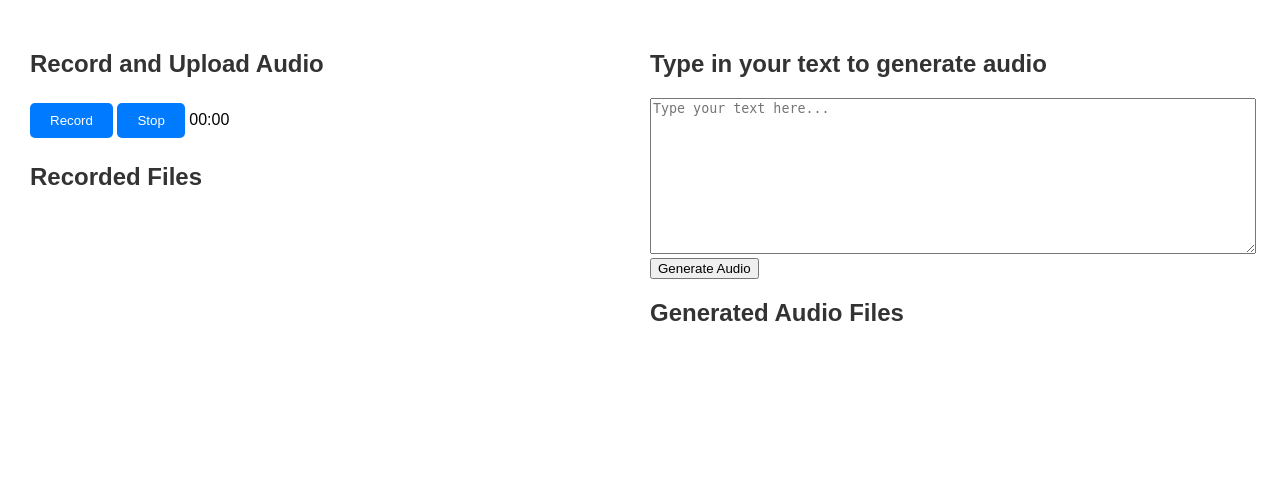
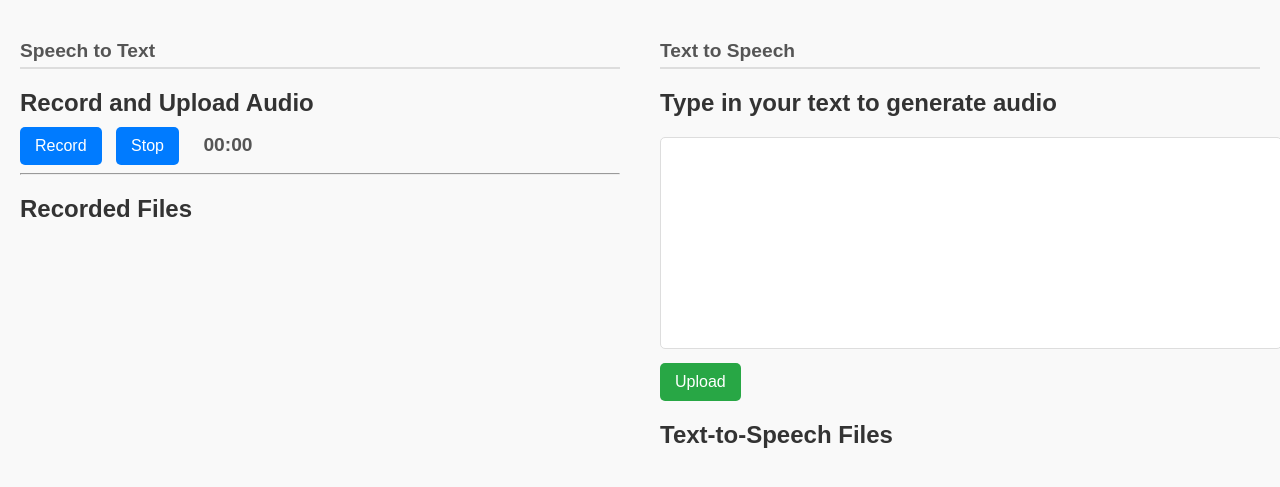
Before and after one commit to jsison2021/conversational-ai-voice, a Flask app: page / in a window 1280 px wide. Shown: the top 487 px of the page. Run offline with Flask 3, Linux system fonts and the light colour scheme.

Commit message:
update project

```diff
--- a/app.py
+++ b/app.py
@@ -1,39 +1,75 @@
 from datetime import datetime
-from flask import Flask, render_template, request, redirect, url_for, send_file, send_from_directory, flash
+from flask import Flask, render_template, request, redirect, url_for, send_file, send_from_directory
 from werkzeug.utils import secure_filename
-from google.cloud import speech, texttospeech
+from google.cloud import speech, texttospeech_v1
+
 import os
 
 app = Flask(__name__)
-app.secret_key = 'your_secret_key_here'  # Replace with a real secret key
 
 # Configure upload folder
-UPLOAD_FOLDER = 'uploads'
-TTS_FOLDER = 'tts'
-ALLOWED_EXTENSIONS = {'wav'}
-app.config['UPLOAD_FOLDER'] = UPLOAD_FOLDER
-app.config['TTS_FOLDER'] = TTS_FOLDER
+UPLOAD_STT = 'UPLOAD_STT'
+UPLOAD_TTS = 'UPLOAD_TTS'
+ALLOWED_EXTENSIONS = {'wav','txt'}
+app.config['UPLOAD_STT'] = UPLOAD_STT
+app.config['UPLOAD_TTS'] = UPLOAD_TTS
 
-os.makedirs(UPLOAD_FOLDER, exist_ok=True)
-os.makedirs(TTS_FOLDER, exist_ok=True)
+os.makedirs(UPLOAD_STT, exist_ok=True)
+os.makedirs(UPLOAD_TTS, exist_ok=True)
+
+# Google Cloud Speech-to-Text client
+client_STT = speech.SpeechClient()
+
+# Google Cloud Text-to-Speech client
+client_TTS = texttospeech_v1.TextToSpeechClient()
 
 def allowed_file(filename):
     return '.' in filename and \
            filename.rsplit('.', 1)[1].lower() in ALLOWED_EXTENSIONS
 
-def get_files(folder):
+def get_STT_files():
     files = []
-    for filename in os.listdir(folder):
+    for filename in os.listdir(UPLOAD_STT):
         if allowed_file(filename):
             files.append(filename)
+            print(filename)
+    files.sort(reverse=True)
+    return files
+
+def get_TTS_files():
+    files = []
+    for filename in os.listdir(UPLOAD_TTS):
+        if allowed_file(filename):
+            files.append(filename)
+            print(filename)
     files.sort(reverse=True)
     return files
 
 @app.route('/')
 def index():
-    uploaded_files = get_files(UPLOAD_FOLDER)
-    tts_files = get_files(TTS_FOLDER)
-    return render_template('index.html', uploaded_files=uploaded_files, tts_files=tts_files)
+    STT_files = get_STT_files()
+    TTS_files = get_TTS_files()
+    return render_template('index.html', STT_files=STT_files, TTS_files = TTS_files)
+
+def sample_recognize(content):
+    audio = speech.RecognitionAudio(content=content)
+
+    config = speech.RecognitionConfig(
+        language_code="en-US",
+        model="latest_long",
+        audio_channel_count=1,
+        enable_word_confidence=True,
+        enable_word_time_offsets=True,
+    )
+
+    operation = client_STT.long_running_recognize(config=config, audio=audio)
+    response = operation.result(timeout=90)
+
+    txt = ''
+    for result in response.results:
+        txt += result.alternatives[0].transcript + '\n'
+
+    return txt
 
 @app.route('/upload', methods=['POST'])
 def upload_audio():
@@ -44,72 +80,93 @@ def upload_audio():
     if file.filename == '':
         flash('No selected file')
         return redirect(request.url)
-    if file and allowed_file(file.filename):
+    if file:
+        # Generate a filename with timestamp
         filename = datetime.now().strftime("%Y%m%d-%I%M%S%p") + '.wav'
-        file_path = os.path.join(app.config['UPLOAD_FOLDER'], filename)
+        file_path = os.path.join(app.config['UPLOAD_STT'], filename)
         file.save(file_path)
 
-        # Google Cloud Speech-to-Text API call
-        client = speech.SpeechClient()
-        with open(file_path, "rb") as audio_file:
-            content = audio_file.read()
+        # Read the audio file content
+        with open(file_path, 'rb') as f:
+            audio_content = f.read()
 
-        audio = speech.RecognitionAudio(content=content)
-        config = speech.RecognitionConfig(
-            encoding=speech.RecognitionConfig.AudioEncoding.LINEAR16,
-            sample_rate_hertz=16000,
-            language_code="en-US",
-        )
+        # Call the speech-to-text function
+        transcript = sample_recognize(audio_content)
 
-        response = client.recognize(config=config, audio=audio)
+        # Save the transcript to a .txt file
+        transcript_filename = filename.replace('.wav', '.txt')
+        transcript_path = os.path.join(app.config['UPLOAD_STT'], transcript_filename)
+        with open(transcript_path, 'w') as txt_file:
+            txt_file.write(transcript)
 
-        # Save transcript to .txt file
-        transcript = "\n".join([result.alternatives[0].transcript for result in response.results])
-        transcript_path = os.path.splitext(file_path)[0] + '.txt'
-        with open(transcript_path, "w") as transcript_file:
-            transcript_file.write(transcript)
+    return redirect('/')  # Success, redirect to homepage
 
-    return redirect('/')
+@app.route('/upload/<filename>')
+def get_file(filename):
+    return send_file(filename)
+
+def sample_synthesize_speech(text=None, ssml=None):
+    input = texttospeech_v1.SynthesisInput()
+    if ssml:
+      input.ssml = ssml
+    else:
+      input.text = text
+
+    voice = texttospeech_v1.VoiceSelectionParams()
+    voice.language_code = "en-UK"
+    # voice.ssml_gender = "MALE"
+
+    audio_config = texttospeech_v1.AudioConfig()
+    audio_config.audio_encoding = "LINEAR16"
+
+    request = texttospeech_v1.SynthesizeSpeechRequest(
+        input=input,
+        voice=voice,
+        audio_config=audio_config,
+    )
+
+    response = client_TTS.synthesize_speech(request=request)
+
+    return response.audio_content
 
 @app.route('/upload_text', methods=['POST'])
 def upload_text():
+    # Get the input text from the form
     text = request.form['text']
+
     if not text:
         flash('No text provided')
-        return redirect('/')
+        return redirect(request.url)
 
-    # Google Cloud Text-to-Speech API call
-    client = texttospeech.TextToSpeechClient()
-    input_text = texttospeech.SynthesisInput(text=text)
+    # Call the Text-to-Speech function
+    audio_content = sample_synthesize_speech(text=text)
 
-    voice = texttospeech.VoiceSelectionParams(
-        language_code="en-US",
-        ssml_gender=texttospeech.SsmlVoiceGender.NEUTRAL
-    )
+    # Generate a unique filename for the audio file
+    filename = datetime.now().strftime("%Y%m%d-%I%M%S%p") + '.wav'
+    file_path = os.path.join(app.config['UPLOAD_TTS'], filename)
 
-    audio_config = texttospeech.AudioConfig(
-        audio_encoding=texttospeech.AudioEncoding.LINEAR16
-    )
+    # Save the audio content to a .wav file
+    with open(file_path, 'wb') as audio_file:
+        audio_file.write(audio_content)
 
-    response = client.synthesize_speech(
-        input=input_text, voice=voice, audio_config=audio_config
-    )
+    return redirect('/')  # Success, redirect to the homepage
 
-    # Save the audio file
-    filename = datetime.now().strftime("%Y%m%d-%I%M%S%p") + '.wav'
-    tts_path = os.path.join(app.config['TTS_FOLDER'], filename)
-    with open(tts_path, "wb") as out:
-        out.write(response.audio_content)
 
-    return redirect('/')
+@app.route('/script.js',methods=['GET'])
+def scripts_js():
+    return send_file('./script.js')
 
 @app.route('/uploads/<filename>')
 def uploaded_file(filename):
-    return send_from_directory(app.config['UPLOAD_FOLDER'], filename)
+    stt_path = os.path.join(app.config['UPLOAD_STT'], filename)
+    tts_path = os.path.join(app.config['UPLOAD_TTS'], filename)
 
-@app.route('/tts/<filename>')
-def tts_file(filename):
-    return send_from_directory(app.config['TTS_FOLDER'], filename)
+    if os.path.exists(stt_path):
+        return send_from_directory(app.config['UPLOAD_STT'], filename)
+    elif os.path.exists(tts_path):
+        return send_from_directory(app.config['UPLOAD_TTS'], filename)
+    else:
+        return "File not found", 404
 
 if __name__ == '__main__':
     app.run(debug=True)
--- /dev/null
+++ b/static/css/styles.css
@@ -0,0 +1,101 @@
+body {
+    font-family: Arial, sans-serif;
+    margin: 0;
+    padding: 0;
+    box-sizing: border-box;
+    background-color: #f9f9f9;
+}
+
+table {
+    width: 100%;
+    border-collapse: collapse;
+    margin: 20px 0;
+}
+
+td {
+    vertical-align: top;
+    padding: 20px;
+}
+
+h2 {
+    color: #333;
+    font-size: 1.5rem;
+    margin-bottom: 10px;
+}
+
+button {
+    background-color: #007bff;
+    color: white;
+    border: none;
+    padding: 10px 15px;
+    font-size: 1rem;
+    cursor: pointer;
+    border-radius: 5px;
+    margin-right: 10px;
+}
+
+button:hover {
+    background-color: #0056b3;
+}
+
+#timer {
+    font-size: 1.2rem;
+    font-weight: bold;
+    margin-left: 10px;
+    color: #555;
+}
+
+textarea {
+    width: 100%;
+    font-size: 1rem;
+    padding: 10px;
+    margin: 10px 0;
+    border: 1px solid #ddd;
+    border-radius: 5px;
+    resize: none;
+}
+
+input[type="submit"] {
+    background-color: #28a745;
+    color: white;
+    border: none;
+    padding: 10px 15px;
+    font-size: 1rem;
+    cursor: pointer;
+    border-radius: 5px;
+}
+
+input[type="submit"]:hover {
+    background-color: #218838;
+}
+
+ul {
+    list-style: none;
+    padding: 0;
+}
+
+li {
+    margin: 10px 0;
+}
+
+audio {
+    margin-right: 10px;
+}
+
+a {
+    color: #007bff;
+    text-decoration: none;
+}
+
+a:hover {
+    text-decoration: underline;
+}
+
+.column-label {
+    font-size: 1.2rem;
+    font-weight: bold;
+    color: #555;
+    margin-bottom: 10px;
+    border-bottom: 2px solid #ddd;
+    padding-bottom: 5px;
+}
--- a/templates/index.html
+++ b/templates/index.html
@@ -2,61 +2,14 @@
 <html>
 <head>
     <title>Audio Recorder</title>
-    <style>
-        body {
-            font-family: Arial, sans-serif;
-            margin: 20px;
-        }
-        table {
-            width: 100%;
-            border-collapse: collapse;
-        }
-        td {
-            vertical-align: top;
-            padding: 10px;
-        }
-        h2 {
-            color: #333;
-        }
-        textarea {
-            width: 100%;
-        }
-        button {
-            margin: 5px 0;
-            padding: 10px 20px;
-            background-color: #007BFF;
-            color: white;
-            border: none;
-            border-radius: 5px;
-            cursor: pointer;
-        }
-        button:hover {
-            background-color: #0056b3;
-        }
-        audio {
-            display: block;
-            margin: 10px 0;
-        }
-        ul {
-            list-style: none;
-            padding: 0;
-        }
-        ul li {
-            margin: 10px 0;
-        }
-        a {
-            color: #007BFF;
-            text-decoration: none;
-        }
-        a:hover {
-            text-decoration: underline;
-        }
-    </style>
+    <link rel="stylesheet" href="{{ url_for('static', filename='css/styles.css') }}">
 </head>
 <body>
-    <table>
+
+    <table style="width:100%">
         <tr>
             <td style="width:50%">
+                <div class="column-label">Speech to Text</div>
                 <h2>Record and Upload Audio</h2>
 
                 <button id="record">Record</button>
@@ -67,45 +20,49 @@
                     <input type="hidden" name="audio_data" id="audioData">
                 </form>
                 <script src="script.js"></script>
-                <hl></hl>
+                <hr>
                 <h2>Recorded Files</h2>
                 <ul>
-                    {% for file in files %}
-                    <li>
-                        <audio controls>
-                            <source src="{{ url_for('uploaded_file', filename=file) }}">
-                            Your browser does not support the audio element.
-                        </audio><br>
-                        {{file}}
-                        <a href="uploads/{{file}}.txt">{{file}}.txt</a>
-                    </li>
+                    {% for file in STT_files %}
+                        {% if file.endswith('.wav') %}
+                            <li>
+                                <audio controls>
+                                    <source src="{{ url_for('uploaded_file', filename=file) }}">
+                                    Your browser does not support the audio element.
+                                </audio><br>
+                                {{ file }}
+                                <a href="{{ url_for('uploaded_file', filename=file.replace('.wav', '.txt')) }}" target="_blank">{{ file.replace('.wav', '.txt') }}</a>
+                            </li>
+                        {% endif %}
                     {% endfor %}
                 </ul>
             </td>
+
             <td style="width:50%">
+                <div class="column-label">Text to Speech</div>
                 <h2>Type in your text to generate audio</h2>
 
                 <form action="/upload_text" method="post">
-                  <textarea name="text" rows="10" placeholder="Type your text here..."></textarea>
+                  <textarea name="text" rows="10" cols="50"></textarea>
                   <br>
-                  <input type="submit" value="Generate Audio">
+                  <input type="submit" value="Upload">
                 </form>
 
-                <h2>Generated Audio Files</h2>
+                <h2>Text-to-Speech Files</h2>
                 <ul>
-                    {% for tts_file in tts_files %}
-                    <li>
-                        <audio controls>
-                            <source src="{{ url_for('tts_file', filename=tts_file) }}">
-                            Your browser does not support the audio element.
-                        </audio><br>
-                        <strong>{{ tts_file }}</strong>
-                    </li>
-                    {% endfor %}
+                {% for file in TTS_files %}
+                <li>
+                    <audio controls>
+                    <source src="{{ url_for('uploaded_file', filename=file) }}" type="audio/wav">
+                    Your browser does not support the audio element.
+                    </audio>
+                    {{ file }}
+                </li>
+                {% endfor %}
                 </ul>
+
             </td>
         </tr>
     </table>
-
 </body>
 </html>
```
